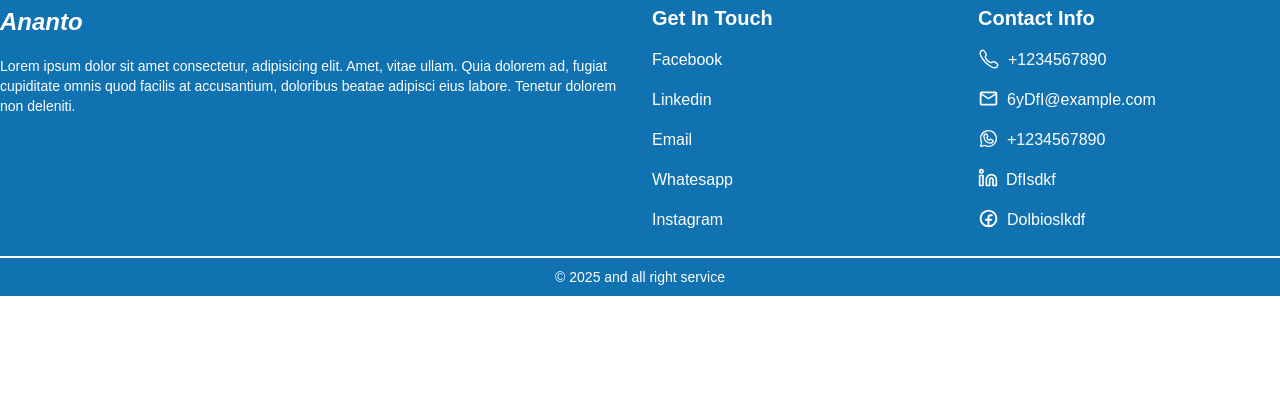
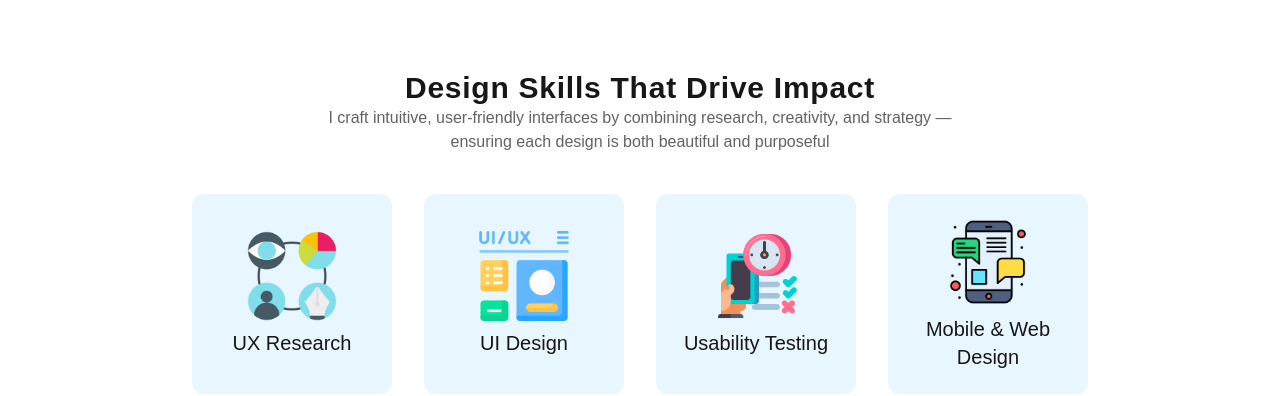
Before and after one commit to anonto42/next_portfolio, a Next.js app: page / in a window 1280 px wide. Shown: the part 556-952 px from the top of the page. Before the commit the page ends 852 px from the top, so only its background shows below. Built offline with nearby package versions, Linux system fonts and the light colour scheme.

Commit message:
skils section

```diff
--- /dev/null
+++ b/src/components/ui/section/SkillsSections.tsx
@@ -0,0 +1,23 @@
+import ClientsLayout from '@/layouts/ClientsLayout';
+import React from 'react'
+import SkillsContainer from '../Container/SkillsContainer';
+
+export default function SkillsSections() {
+
+  const header = "Design Skills That Drive Impact";
+  const subHeader = "I craft intuitive, user-friendly interfaces by combining research, creativity, and strategy — ensuring each design is both beautiful and purposeful";
+
+  return (
+    <div className='w-full h-auto text-center py-[90px]'>
+      <ClientsLayout>
+        <h1 className='text-3xl font-bold tracking-wide'>{header}</h1>
+        <p className='text-base text-[#474747da] w-1/2 mx-auto'>{subHeader}</p>
+
+        <div className='w-full h-auto flex items-center justify-center mt-10'>
+          <SkillsContainer />
+        </div>
+
+      </ClientsLayout>
+    </div>
+  )
+}
```
